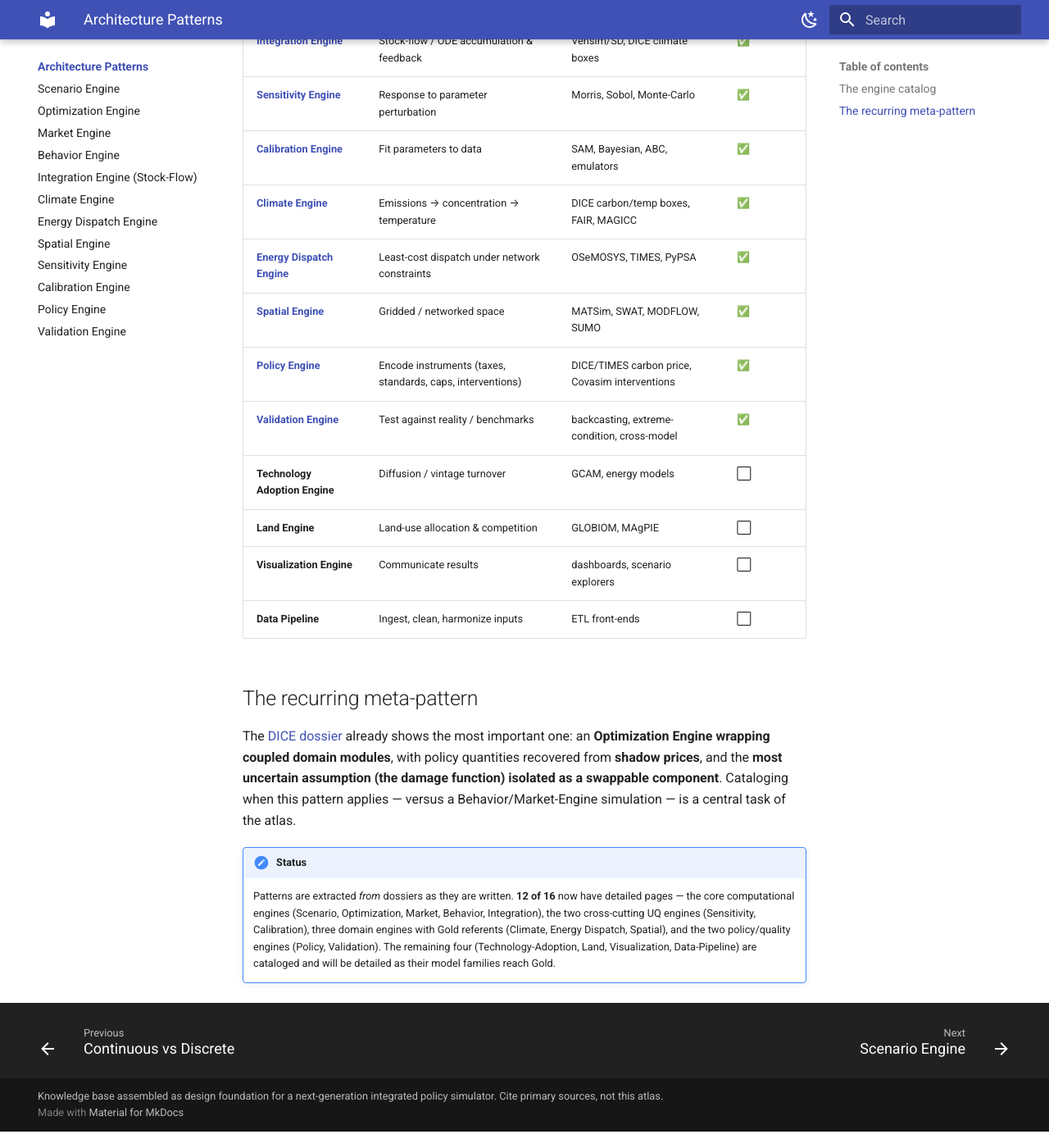
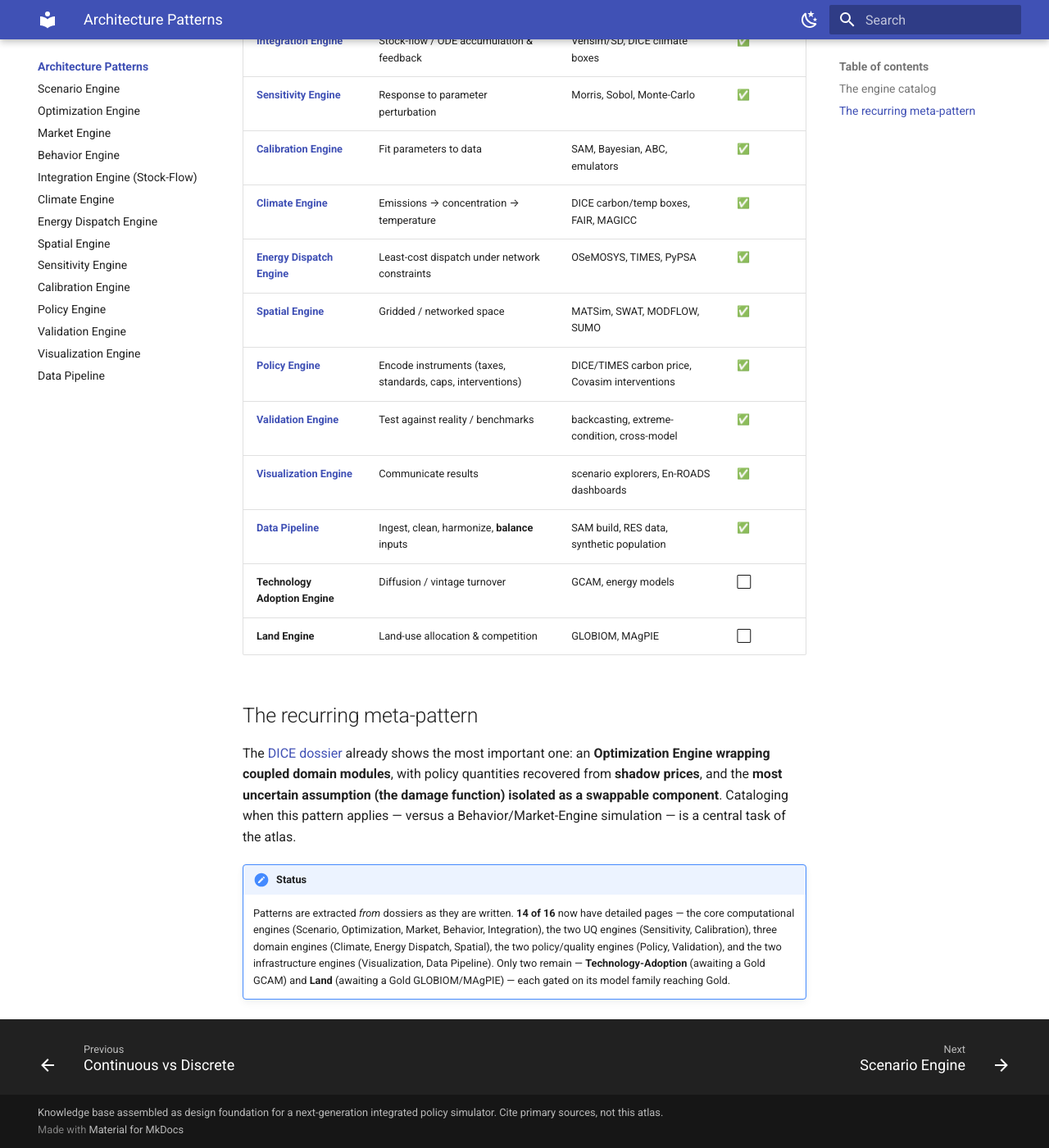
Before and after one commit to Sour-abh-Raj/computational-policy-atlas, an MkDocs documentation site: the page built from docs/patterns/index.md, in a window 1280 px wide and 1400 px high, scrolled down 1153 px. Shown: the whole window at 82% size. Built offline with MkDocs 1.6.1 and Material for MkDocs 9.7.7, drawn with Linux system fonts in a browser that asks for light colours.

Commit message:
Iter 16: Visualization + Data Pipeline patterns (patterns 14/16); graph 86/121
Co-Authored-By: Claude Opus 4.8 <noreply@anthropic.com>

```diff
--- a/docs/graph/graph.json
+++ b/docs/graph/graph.json
@@ -89,6 +89,8 @@
     {"id": "p-calibration", "type": "pattern", "label": "Calibration Engine", "page": "patterns/calibration-engine.md"},
     {"id": "p-policy", "type": "pattern", "label": "Policy Engine", "page": "patterns/policy-engine.md"},
     {"id": "p-validation", "type": "pattern", "label": "Validation Engine", "page": "patterns/validation-engine.md"},
+    {"id": "p-viz", "type": "pattern", "label": "Visualization Engine", "page": "patterns/visualization-engine.md"},
+    {"id": "p-data", "type": "pattern", "label": "Data Pipeline", "page": "patterns/data-pipeline.md"},
 
     {"id": "d-climate", "type": "domain", "label": "Climate IAM"},
     {"id": "d-energy", "type": "domain", "label": "Energy Systems"},
@@ -160,6 +162,10 @@
     {"s": "cge", "r": "solves_with", "t": "mcp"},
     {"s": "cge", "r": "exhibits_pattern", "t": "p-market"},
     {"s": "cge", "r": "exhibits_pattern", "t": "p-calibration"},
+    {"s": "cge", "r": "exhibits_pattern", "t": "p-data"},
+    {"s": "times", "r": "exhibits_pattern", "t": "p-data"},
+    {"s": "matsim", "r": "exhibits_pattern", "t": "p-data"},
+    {"s": "dice", "r": "exhibits_pattern", "t": "p-viz"},
     {"s": "cge", "r": "alternative_to", "t": "dsge"},
     {"s": "gtap", "r": "succeeds", "t": "cge"},
     {"s": "gtap", "r": "developed_at", "t": "purdue"},
--- a/docs/patterns/index.md
+++ b/docs/patterns/index.md
@@ -41,10 +41,10 @@ Legend: ✅ detailed page · ⬜ cataloged, page pending
 | **[Spatial Engine](spatial-engine.md)** | Gridded / networked space | MATSim, SWAT, MODFLOW, SUMO | ✅ |
 | **[Policy Engine](policy-engine.md)** | Encode instruments (taxes, standards, caps, interventions) | DICE/TIMES carbon price, Covasim interventions | ✅ |
 | **[Validation Engine](validation-engine.md)** | Test against reality / benchmarks | backcasting, extreme-condition, cross-model | ✅ |
+| **[Visualization Engine](visualization-engine.md)** | Communicate results | scenario explorers, En-ROADS dashboards | ✅ |
+| **[Data Pipeline](data-pipeline.md)** | Ingest, clean, harmonize, **balance** inputs | SAM build, RES data, synthetic population | ✅ |
 | **Technology Adoption Engine** | Diffusion / vintage turnover | GCAM, energy models | ⬜ |
 | **Land Engine** | Land-use allocation & competition | GLOBIOM, MAgPIE | ⬜ |
-| **Visualization Engine** | Communicate results | dashboards, scenario explorers | ⬜ |
-| **Data Pipeline** | Ingest, clean, harmonize inputs | ETL front-ends | ⬜ |
 
 ## The recurring meta-pattern
 
@@ -56,10 +56,10 @@ this pattern applies — versus a Behavior/Market-Engine simulation — is a cen
 of the atlas.
 
 !!! note "Status"
-    Patterns are extracted *from* dossiers as they are written. **12 of 16** now have
+    Patterns are extracted *from* dossiers as they are written. **14 of 16** now have
     detailed pages — the core computational engines (Scenario, Optimization, Market,
-    Behavior, Integration), the two cross-cutting UQ engines (Sensitivity, Calibration),
-    three domain engines with Gold referents (Climate, Energy Dispatch, Spatial), and the
-    two policy/quality engines (Policy, Validation). The remaining four
-    (Technology-Adoption, Land, Visualization, Data-Pipeline) are cataloged and will be
-    detailed as their model families reach Gold.
+    Behavior, Integration), the two UQ engines (Sensitivity, Calibration), three domain
+    engines (Climate, Energy Dispatch, Spatial), the two policy/quality engines (Policy,
+    Validation), and the two infrastructure engines (Visualization, Data Pipeline). Only
+    two remain — **Technology-Adoption** (awaiting a Gold GCAM) and **Land** (awaiting a
+    Gold GLOBIOM/MAgPIE) — each gated on its model family reaching Gold.
--- a/mkdocs.yml
+++ b/mkdocs.yml
@@ -168,6 +168,8 @@ nav:
       - Calibration Engine: patterns/calibration-engine.md
       - Policy Engine: patterns/policy-engine.md
       - Validation Engine: patterns/validation-engine.md
+      - Visualization Engine: patterns/visualization-engine.md
+      - Data Pipeline: patterns/data-pipeline.md
   - Knowledge Graph:
       - graph/index.md
   - Bibliography: bibliography.md
```
Also changed, not shown: PROGRESS.md (+7 -1 lines), docs/graph/index.md (+6 -6 lines), docs/patterns/data-pipeline.md (added, +94 -0 lines), docs/patterns/visualization-engine.md (added, +90 -0 lines).
